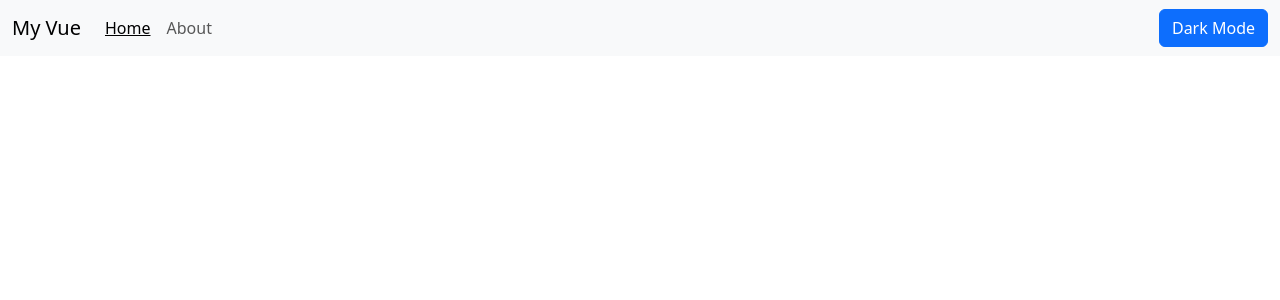
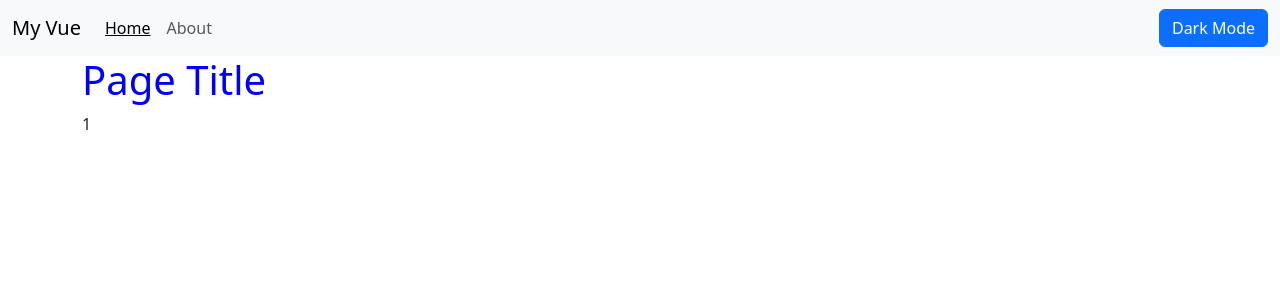
Before and after one commit to Haukaaz/vue-project, a Vue app: page /#/1 in a window 1280 px wide. Shown: the top 300 px of the page. Built offline with nearby package versions, Linux system fonts and the light colour scheme.

Commit message:
Using Route Params

```diff
--- a/src/components/PageViewer.vue
+++ b/src/components/PageViewer.vue
@@ -1,13 +1,15 @@
 <template>
   <div class="container">
     <h1 class="emphasize">Page Title</h1>
-    <p>content</p>
+    <p>{{ $route.params.index }}</p>
   </div>
 </template>
 
 <script>
   export default {
-    props: ['page'],
+    created() {
+      this.$route.params
+    }
   }
 </script>
 
--- a/src/routes.js
+++ b/src/routes.js
@@ -5,7 +5,7 @@
 const router = createRouter({
   history: createWebHashHistory(),
   routes: [
-    { path: '/', component: PageViewer },
+    { path: '/:index?', component: PageViewer },
     { path: '/create', component: CreatePage },
   ]
 })
```
